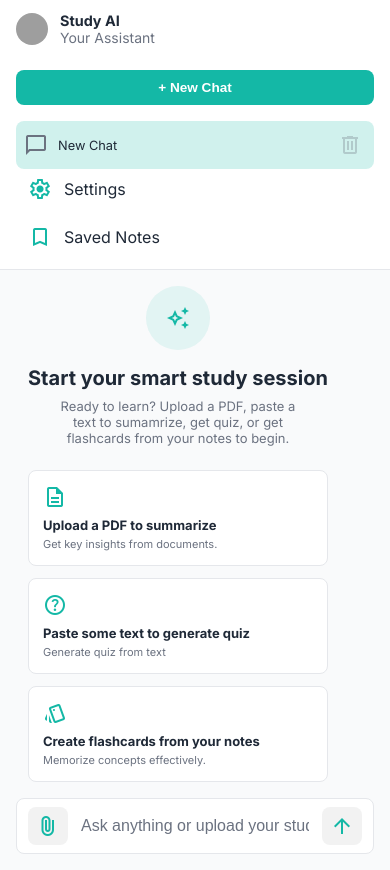
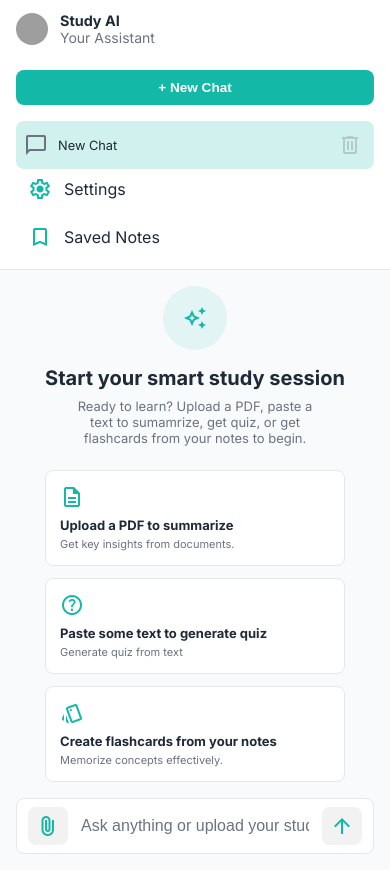
Before and after one commit to YashRajput74/sahajMarg, a React (Vite) app: page /newchat in a window 390 px wide. Built offline with nearby package versions, Linux system fonts and the light colour scheme; no server answers; grey boxes are pictures that could not be loaded.

Commit message:
chat window scroll

```diff
--- a/src/styles/HomeCenterContent.css
+++ b/src/styles/HomeCenterContent.css
@@ -131,7 +131,7 @@
     }
 
     .study-center-container {
-        justify-content: flex-start;
+        justify-content: center;
         align-items: flex-start;
     }
 
--- a/src/styles/HomePage.css
+++ b/src/styles/HomePage.css
@@ -427,6 +427,7 @@ body.dark .chat-input {
 
     .chat-window {
         padding: 1rem;
+        overflow: hidden;
     }
 
     .input-bar {
@@ -477,6 +478,8 @@ body.dark .chat-input {
 @media (max-width: 1024px) {
     .chat-window {
         padding: 0 1rem;
+        overflow: hidden;
+
     }
 
     .chat-container {
@@ -491,6 +494,7 @@ body.dark .chat-input {
 @media (max-width: 768px) {
     .chat-window {
         padding: 0.5rem;
+        overflow: hidden;
         height: calc(100vh - 140px);
     }
 
```
